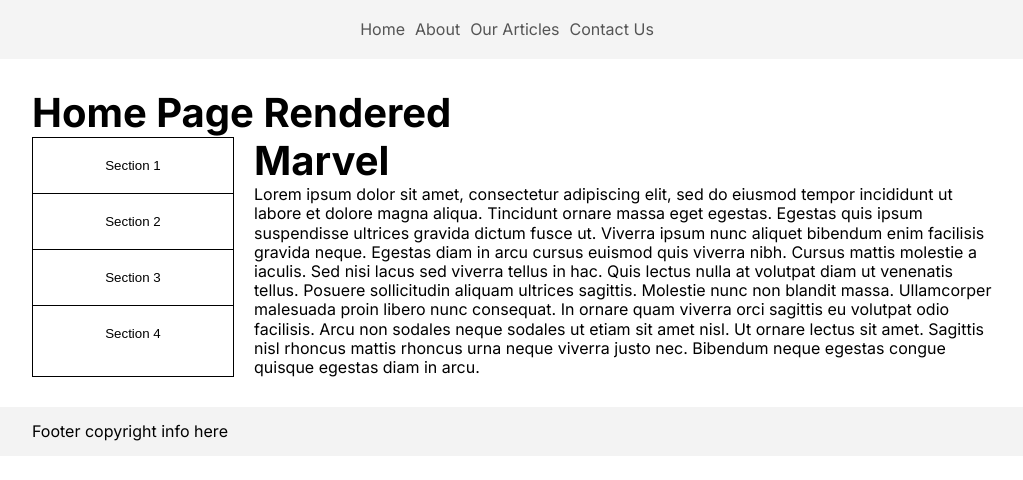
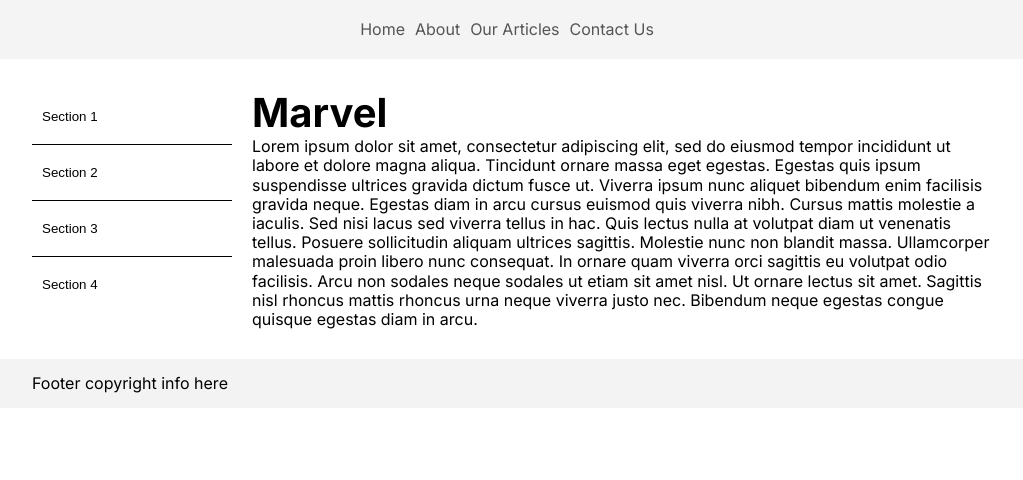
Before and after one commit to arbiasgjoshi/new-react-app, a React (Create React App) app: page / in a window 1280 px wide. Shown: the top 480 px of the page, without its empty margins (128-1151 px from the left). Built offline with nearby package versions, Linux system fonts and the light colour scheme.

Commit message:
edited the left, removed home title

```diff
--- a/src/pages/home/home.module.scss
+++ b/src/pages/home/home.module.scss
@@ -7,12 +7,13 @@
         display: flex;
         flex-direction: column;
         min-height: 200px;
-        border: 1px solid #000;
+        // border: 1px solid #000;
 
         button {
             width: 200px;
             border: 0;
             padding: 2rem 1rem;
+            text-align: left;
             background-color: #fff;
             border-bottom: 1px solid #000;
 
--- a/src/pages/home/index.js
+++ b/src/pages/home/index.js
@@ -12,9 +12,6 @@
   return (
     <div className={mainStyles.mainWrapper}>
       <div className="container">
-        <h1>Home Page Rendered</h1>
-
-
         <div className={styles.groupedItems}>
           <LeftNav changeSection={(value) => setSection(value)} />
           <SectionTabs activeSection={section} />
```
